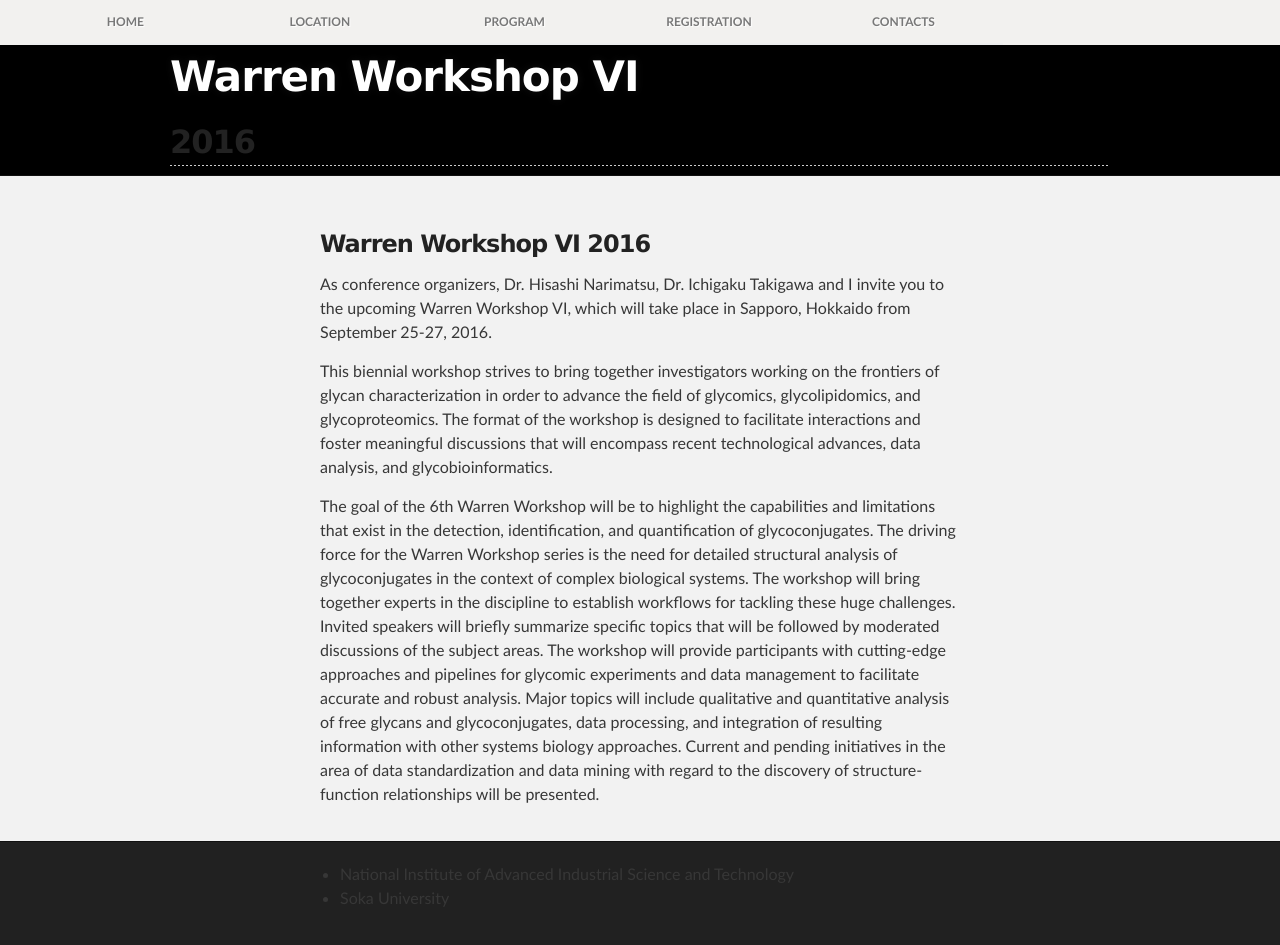
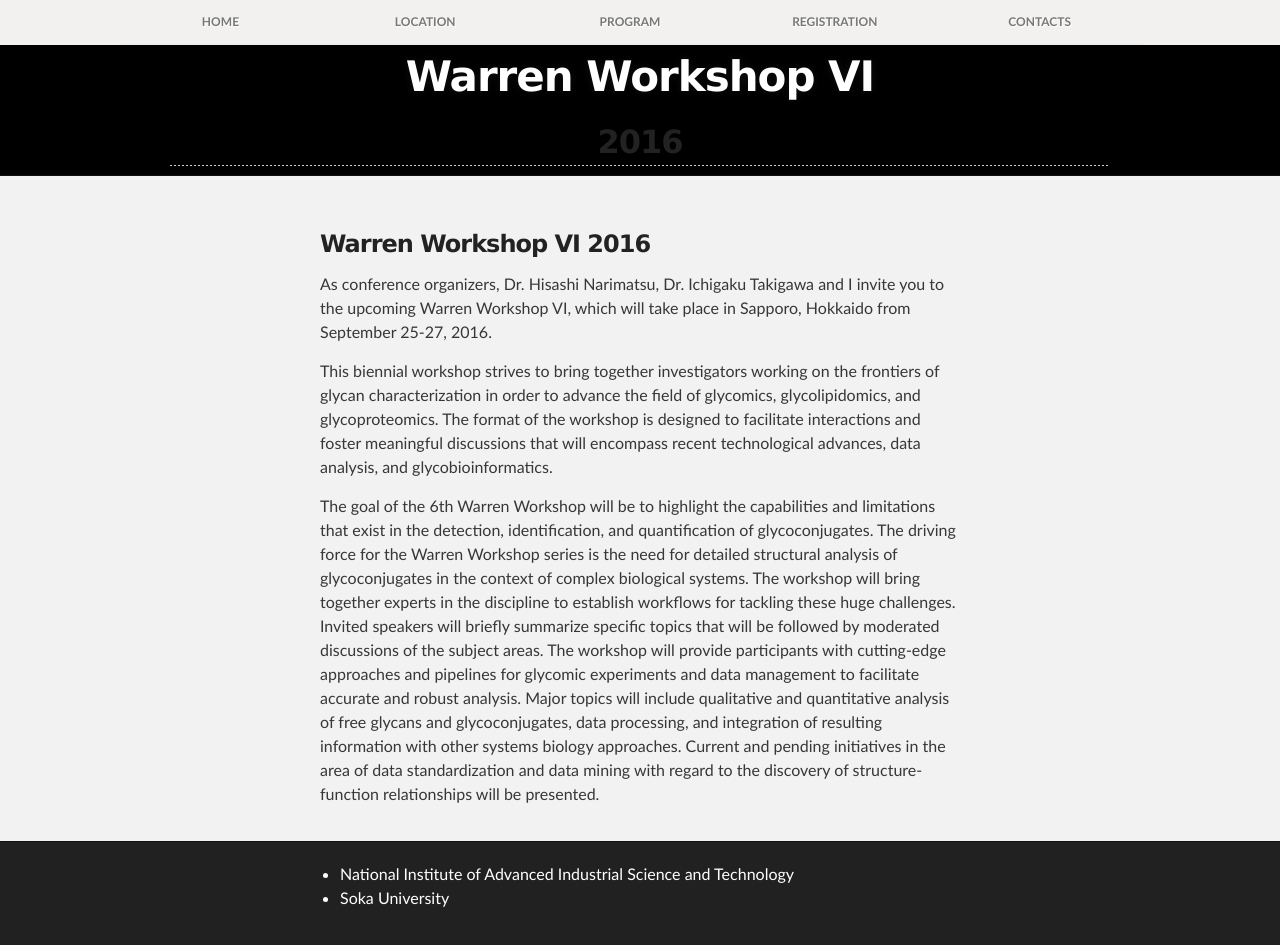
Before and after one commit to yamazakiM/WarrenWorkshop2016, a Jekyll site: the page built from index.md, in a window 1280 px wide and 945 px high. Built offline with Jekyll 4.4.1, drawn with Linux system fonts in a browser that asks for light colours; Markdown is read by kramdown in place of the engine named in the settings.

Commit message:
Update stylesheet.css

```diff
--- a/stylesheets/stylesheet.css
+++ b/stylesheets/stylesheet.css
@@ -409,12 +409,12 @@ html {
 
 .globalNav_ul {
     display: table;
-    width: 76%;
+    width: 80%;
     height: 45px;
     float: left;
     table-layout: fixed;
     overflow: visible;
-    margin: 0 0 0 10px;
+    margin: 0 100px 0 100px;
 }
 
 .globalNavItem {
@@ -481,11 +481,15 @@ html {
     height: 100%;
     margin: 0 auto;
     background-size: 223px auto;
-    vertical-align:center;
+    text-align:center;
     z-index: 200;
 }
 
-footer .inner ul li{
+h2 #project_subtitle{
+  text-align:center;
+}
+
+footer{
   list-style:none;
   color:#fff;
 }
```
